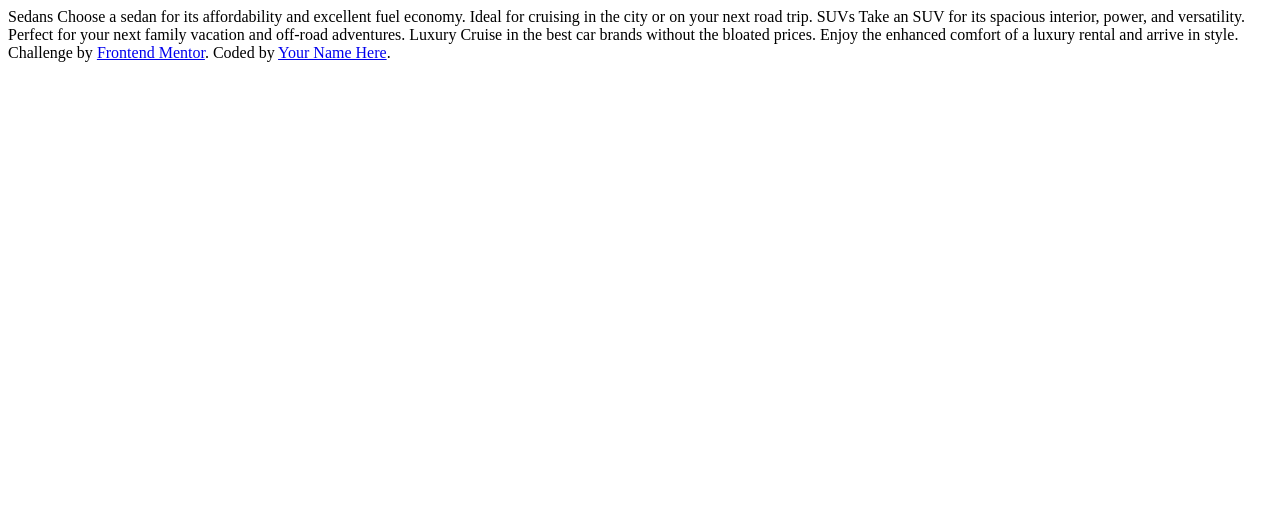
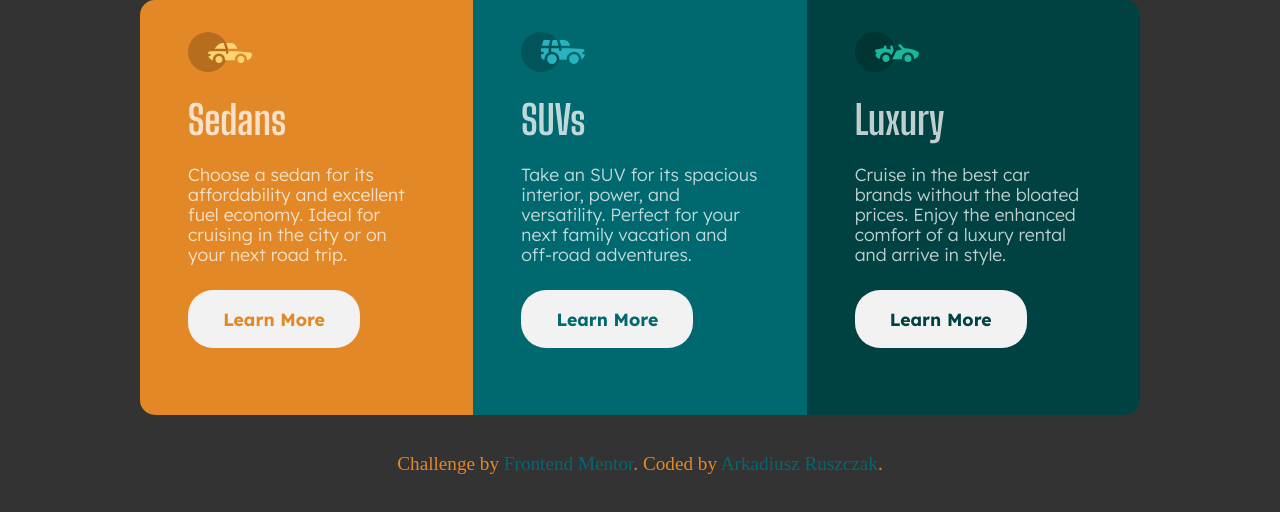
Before and after one commit to ArekR93/Columns_preview_card, a plain HTML site: page index.html in a window 1280 px wide. Drawn offline with Linux system fonts and the light colour scheme.

Commit message:
finished project

```diff
--- a/index.html
+++ b/index.html
@@ -8,26 +8,47 @@
 
   <title>Frontend Mentor | 3-column preview card component</title>
 
-  <!-- Feel free to remove these styles or customise in your own stylesheet 👍 -->
+  <link rel="preconnect" href="https://fonts.googleapis.com">
+<link rel="preconnect" href="https://fonts.gstatic.com" crossorigin>
+<link href="https://fonts.googleapis.com/css2?family=Big+Shoulders+Display:wght@100..900&family=Lexend+Deca:wght@100..900&display=swap" rel="stylesheet">
+<link rel="stylesheet" href="./css/main.css">
 
 </head>
 <body>
+  <section class="content">
+    <div class="card-box">
+      <div class="element sedan">
+        <img src="./images/icon-sedans.svg">
+        <h1 class="element-title">Sedans</h1>
+        <p class="element-description">Choose a sedan for its affordability and excellent fuel economy. Ideal for cruising in the city
+          or on your next road trip.</p>
+        <button class="element-btn">Learn More</button>
 
-  Sedans
-  Choose a sedan for its affordability and excellent fuel economy. Ideal for cruising in the city
-  or on your next road trip.
+      </div>
+      <div class="element suv">
+        <img src="./images/icon-suvs.svg">
+        <h1 class="element-title">SUVs</h1>
+        <p class="element-description">Take an SUV for its spacious interior, power, and versatility. Perfect for your next family vacation
+        and off-road adventures.</p>
+        <button class="element-btn">Learn More</button>
+      </div>
 
-  SUVs
-  Take an SUV for its spacious interior, power, and versatility. Perfect for your next family vacation
-  and off-road adventures.
+      <div class="element luxury">
+        <img src="./images/icon-luxury.svg">
+        <h1 class="element-title">Luxury</h1>
+        <p class="element-description">Cruise in the best car brands without the bloated prices. Enjoy the enhanced comfort of a luxury
+        rental and arrive in style.</p>
+        <button class="element-btn">Learn More</button>
+      </div>
 
-  Luxury
-  Cruise in the best car brands without the bloated prices. Enjoy the enhanced comfort of a luxury
-  rental and arrive in style.
+    </div>
 
-  <div class="attribution">
+  </section>
+
+
+  <footer class="footer">
     Challenge by <a href="https://www.frontendmentor.io?ref=challenge" target="_blank">Frontend Mentor</a>.
-    Coded by <a href="#">Your Name Here</a>.
-  </div>
+    Coded by <a href="#">Arkadiusz Ruszczak</a>.
+  </footer>
 </body>
 </html>
--- a/sass/main.scss
+++ b/sass/main.scss
@@ -3,3 +3,114 @@ $darkCyan: hsl(184, 100%, 22%);
 $veryDarkCyan: hsl(179, 100%, 13%);
 $transparentWhite: hsla(0, 0%, 100%, 0.75);
 $veryLightGray: hsl(0, 0%, 95%);
+
+//font famile:
+// font-family: "Big Shoulders Display", sans-serif;
+// font-family: "Lexend Deca", sans-serif;
+
+*,
+*::before,
+*::after {
+	box-sizing: border-box;
+	margin: 0;
+	padding: 0;
+}
+body{
+    background-color: #333;
+}
+.content{
+    width: 100%;
+    display: flex;
+    align-items: center;justify-content: center;
+}
+.card-box{
+    display: flex;
+    flex-direction: column;
+    border-radius: 15px;
+    overflow: hidden;
+    max-width: 500px;
+}
+.element{
+    padding: 2em 3em;
+    width: 100%;
+    .element-title{
+        font-family: "Big Shoulders Display", sans-serif;
+        color:$transparentWhite;
+        font-size: 2.5rem;
+        margin: 0.5em 0;
+    }
+    .element-description{
+        color:$transparentWhite;
+        line-height: 20px;
+        font-size: 1.1rem;
+        font-family: "Lexend Deca", sans-serif;
+        font-weight: 300;
+        margin-bottom: 1.5em;
+    }
+    .element-btn{
+        padding: 1em 2em;
+        border: none;
+        background-color: $veryLightGray;
+        border-radius: 25px;
+        font-size: 1.1rem;
+        margin-bottom: 2em;
+    }
+
+}
+.sedan{
+    background-color: $brightOrange;
+    .element-btn{
+        color:$brightOrange;
+        font-weight: bold;
+        font-family: "Lexend Deca", sans-serif;
+    }
+
+}
+.suv{
+    background-color: $darkCyan;
+    .element-btn{
+        color:$darkCyan;
+        font-weight: bold;
+        font-family: "Lexend Deca", sans-serif;
+    }
+
+}
+.luxury{
+    background-color: $veryDarkCyan;
+    .element-btn{
+        color:$veryDarkCyan;
+        font-weight: bold;
+        font-family: "Lexend Deca", sans-serif;
+    }
+}
+
+.footer{
+    margin-top: 2em;
+    text-align: center;
+    font-size: 1.2rem;
+    color:$brightOrange;
+    a{
+        text-decoration: none;
+        color:$darkCyan;
+    }
+
+}
+
+@media (min-width: 992px) {
+    .card-box{
+        flex-direction: row;
+        max-width: 1000px;
+        .element{
+            .element-btn{
+
+                transition: background .5s, color .5s;
+            }
+            .element-btn:hover{
+                background: transparent;
+                color:$transparentWhite;
+                border: 2px solid $transparentWhite;
+            }
+        }
+
+    }
+}
```
Also changed, not shown: css/main.css, 1 other file.
